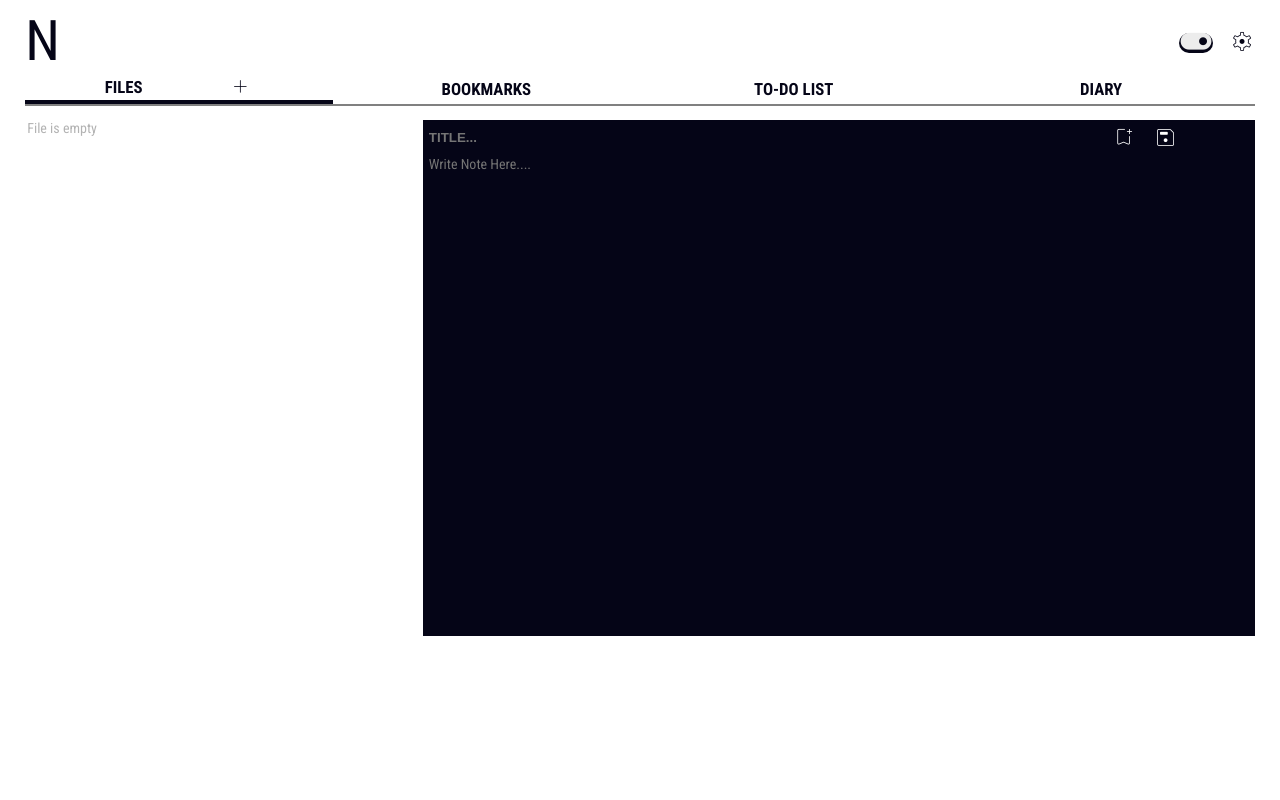
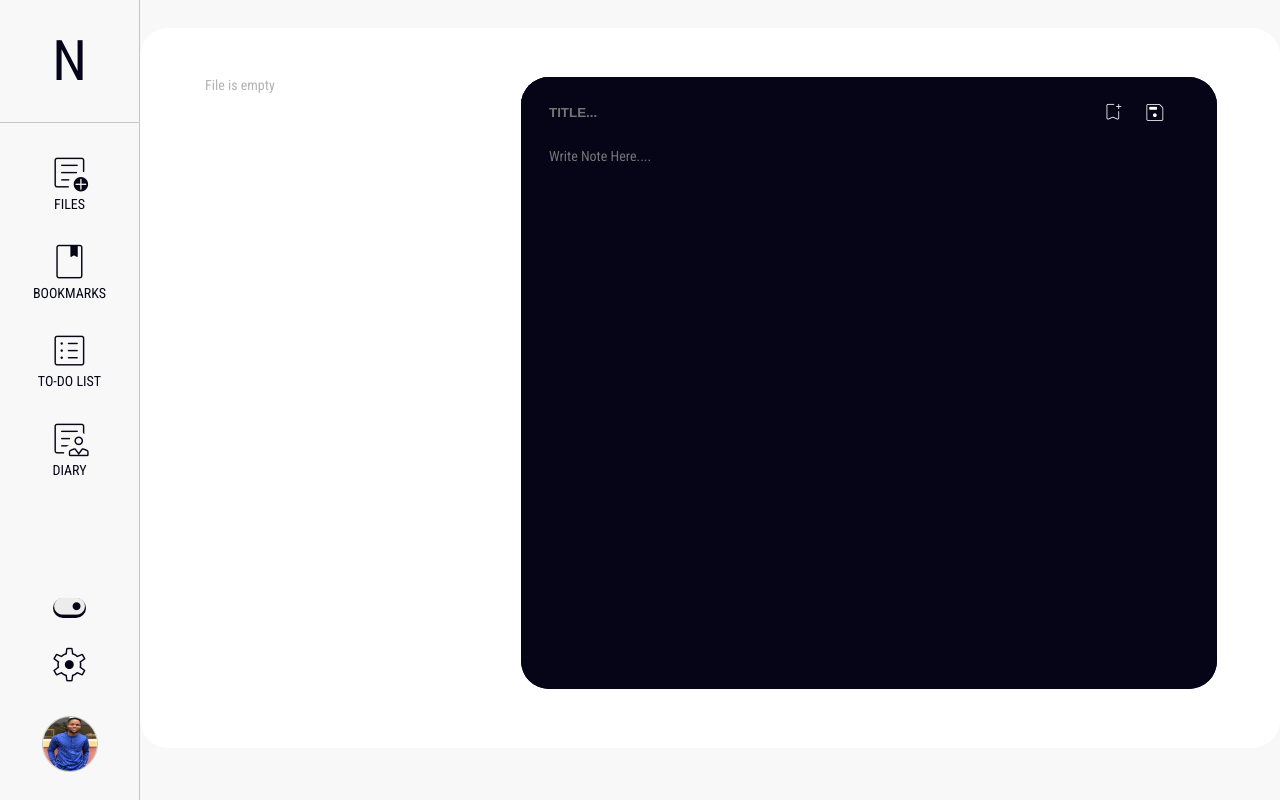
Before and after one commit to Frediey/notepad_project, a plain HTML site: page index.html in a window 1280 px wide. Drawn offline with nearby package versions, Linux system fonts and the light colour scheme.

Commit message:
changed the menu to sidebar

```diff
--- a/index.html
+++ b/index.html
@@ -15,7 +15,7 @@
 		<div class="overlay hidden"></div>
 		<div class="overlay-explode hidden"></div>
 		<div class="wrap-box">
-			<header>
+			<!-- <header>
 				<div class="main-header">
 					<p class="logo">N</p>
 					<div class="buttons">
@@ -34,6 +34,7 @@
 						</span>
 					</div>
 				</div>
+
 				<div class="menu">
 					<ul class="menu-list grid grid-4-cols">
 						<li class="menu-list-item flex flex-gap-sm main-tab active">
@@ -54,7 +55,67 @@
 						</li>
 					</ul>
 				</div>
-			</header>
+			</header> -->
+
+			<div class="sidebar">
+				<div class="nav-bar">
+					<p class="logo">N</p>
+
+					<ul class="nav">
+						<li class="nav-item main-tab active">
+							<span class="material-symbols-rounded lg-32" id="file">
+								add_notes
+							</span>
+							<p class="nav-label">Files</p>
+						</li>
+
+						<li class="nav-item">
+							<span class="material-symbols-rounded lg-32" id="bookmark">
+								book
+							</span>
+							<p class="nav-label">Bookmarks</p>
+						</li>
+
+						<li class="nav-item">
+							<span class="material-symbols-rounded lg-32" id="todo">
+								list_alt
+							</span>
+							<p class="nav-label">To-do List</p>
+						</li>
+
+						<li class="nav-item">
+							<span class="material-symbols-rounded lg-32" id="diary">
+								clinical_notes
+							</span>
+							<p class="nav-label">Diary</p>
+						</li>
+					</ul>
+				</div>
+
+				<!-- <span class="material-symbols-rounded md-18 add-file"> add </span> -->
+				<div class="buttons">
+					<div class="toggle-buttons">
+						<div class="toggle-day">
+							<span class="material-symbols-rounded md-18"> toggle_on </span>
+							<span class="background-day"></span>
+						</div>
+						<div class="toggle-night hidden">
+							<span class="material-symbols-rounded md-18"> toggle_off </span>
+							<span class="background-night"></span>
+						</div>
+					</div>
+					<span class="material-symbols-rounded settings lg-32">
+						settings
+					</span>
+					<div class="profile">
+						<img
+							class="profile-pic"
+							src="img/Profile-Picture.jpeg"
+							alt="profile-picture"
+						/>
+					</div>
+				</div>
+			</div>
 
 			<!-- SETTINGS TAB -->
 			<div class="settings-page wrap-box hidden">
--- a/scripts/main.js
+++ b/scripts/main.js
@@ -19,7 +19,7 @@ const saveBtn = document.querySelector(".save");
 const addFile = document.querySelector(".add-file");
 const summary = document.querySelector(".summary");
 const fileWrap = document.querySelectorAll(".file-wrap");
-const anchors = document.querySelectorAll(".menu-list-link");
+const anchors = document.querySelectorAll(".nav-item");
 const files = document.querySelector(".files");
 const closeBtns = document.querySelectorAll(".close");
 const emptyBookmark = document.querySelector(".bookmark > .bookmark");
@@ -34,9 +34,10 @@ const bodyStyle = document.body.style;
 
 // Default active tab
 let activeEl = Array.from(anchors).find((anchor) =>
-	anchor.parentElement.classList.contains("active")
+	anchor.classList.contains("active")
 );
-activeEl.parentElement.style.borderBottom = `4px solid ${bodyStyle.color}`;
+// activeEl.style.borderBottom = `4px solid ${bodyStyle.color}`;
+activeEl.style.fontVariationSettings = `FILL 1`;
 
 // Day and night implementation helper function
 function dayNightImplementation(lists) {
@@ -61,7 +62,7 @@ const toggles = function (firstColor, secondColor) {
 	settingsPage.style.color = bodyStyle.color;
 	settingsPage.style.backgroundColor = bodyStyle.backgroundColor;
 
-	activeEl.parentElement.style.borderBottom = `4px solid ${bodyStyle.color}`;
+	activeEl.style.borderBottom = `4px solid ${bodyStyle.color}`;
 
 	if (unorderedList?.contains(listItem)) {
 		dayNightImplementation(fileList);
@@ -100,16 +101,18 @@ toggleDayAndNight.addEventListener("click", toggle);
 // Callback Functions
 function tabFormat() {
 	anchors.forEach((anchor) => {
-		anchor.parentElement.classList?.remove("active");
-		anchor.parentElement.style.borderBottom = "";
+		anchor.classList?.remove("active");
+		anchor.style.color = "";
+		anchor.style.backgroundColor = "";
 	});
 }
 
 function callBack(e, tab) {
 	tab.classList.remove("hidden");
 	tab.style.display = "block";
-	e.target.parentElement.style.borderBottom = `4px solid ${textField.style.backgroundColor}`;
-	e.target.parentElement.classList.add("active");
+	// e.target.parentElement.style.borderBottom = `4px solid ${textField.style.backgroundColor}`;
+	e.target.parentElement.style.fill = `${textField.style.backgroundColor}`;
+	e.target.classList.add("active");
 }
 
 function tabActive(e) {
@@ -135,14 +138,14 @@ anchors.forEach((anchor) => {
 	});
 });
 
-addFile.addEventListener("click", (e) => {
-	clearText();
-	tabFormat();
-	tabActive(e);
-	fileWrap.forEach((tab) => {
-		if (tab.id === e.target.previousElementSibling.id) callBack(e, tab);
-	});
-});
+// addFile.addEventListener("click", (e) => {
+// 	clearText();
+// 	tabFormat();
+// 	tabActive(e);
+// 	fileWrap.forEach((tab) => {
+// 		if (tab.id === e.target.previousElementSibling.id) callBack(e, tab);
+// 	});
+// });
 
 ////////////////
 /// NEW FILE ///
--- a/styles/styles.css
+++ b/styles/styles.css
@@ -19,6 +19,7 @@ html {
 body {
 	font-family: "Roboto condensed";
 	color: #050517;
+	background-color: #f8f8f8;
 	position: relative;
 	height: 100vh;
 }
@@ -91,12 +92,16 @@ body::-webkit-scrollbar {
 	font-size: 1.8rem;
 }
 
+.material-symbols-rounded.lg-32 {
+	font-size: 3.2rem;
+}
+
 .material-symbols-rounded:hover {
 	cursor: pointer;
 }
 
 .wrap-box {
-	padding: 0.6rem 1.8rem 4rem;
+	/* padding: 2rem 0; */
 	/* margin: 0 auto; */
 	/* max-width: 80rem; */
 	/* max-width: 100%; */
@@ -105,6 +110,12 @@ body::-webkit-scrollbar {
 }
 
 .file-wrap {
+	background-color: #fff;
+	height: 90vh;
+	max-width: 90rem;
+	padding: 2.5rem;
+	margin: 2rem auto;
+	border-radius: 2rem;
 	position: relative;
 }
 
@@ -114,18 +125,23 @@ body::-webkit-scrollbar {
 	justify-content: space-between;
 	align-items: center;
 }
+
 .logo {
 	display: inline-block;
 	font-size: 4rem;
+	padding: 2rem;
+	text-align: center;
 	cursor: pointer;
+	border-bottom: 0.1rem solid #c5c5c5;
 }
 
 .buttons {
 	display: flex;
+	flex-direction: column;
 	align-items: center;
-	justify-content: space-between;
-	gap: 1.2rem;
+	gap: 2rem;
 	position: relative;
+	margin-bottom: 2rem;
 }
 
 .settings-page {
@@ -258,6 +274,19 @@ body::-webkit-scrollbar {
 	border: none;
 }
 
+.profile {
+	width: 4rem;
+	height: 4rem;
+	border: 0.1rem solid #c5c5c5;
+	border-radius: 50%;
+}
+
+.profile-pic {
+	width: 100%;
+	height: 100%;
+	border-radius: 50%;
+}
+
 /* NAVIGATION */
 .menu-list {
 	font-size: 1.2rem;
@@ -281,24 +310,67 @@ body::-webkit-scrollbar {
 	text-decoration: none;
 }
 
+.sidebar {
+	display: flex;
+	flex-direction: column;
+	justify-content: space-between;
+	width: 10rem;
+	height: 100vh;
+	border-right: 0.1rem solid #c5c5c5;
+	text-transform: uppercase;
+
+	position: fixed;
+	top: 0;
+	left: 0;
+}
+
+.nav-bar {
+	display: flex;
+	flex-direction: column;
+	justify-content: space-between;
+}
+
+.nav {
+	display: flex;
+	flex-direction: column;
+	padding-top: 2rem;
+	gap: 2rem;
+}
+
+.nav-item {
+	display: flex;
+	flex-direction: column;
+	align-items: center;
+}
+
+.main-header {
+	display: flex;
+	flex-direction: column;
+	gap: 2rem;
+}
+
 /* MAIN BODY */
+main {
+	margin-left: 10rem;
+}
+
 .container-grid {
 	display: grid;
 	grid-template-columns: 2.5fr 6fr;
-	justify-content: left;
-	column-gap: 1rem;
+	/* justify-content: left; */
+	column-gap: 2rem;
 }
 
 .container {
-	padding: 1rem 0;
-	height: 70vh;
+	padding: 1rem 2rem;
+	height: 80vh;
 	/* max-width: 80%; */
 	/* margin: auto; */
 	overflow-y: scroll;
 }
 
 .summary {
-	width: 30vw;
+	/* width: 30vw; */
 	/* width: 32rem; */
 }
 
@@ -319,10 +391,10 @@ body::-webkit-scrollbar {
 	display: flex;
 	align-items: center;
 	justify-content: space-between;
-	padding: 0.8rem 0.5rem;
+	padding: 0.8rem 2rem;
 	font-size: 1rem;
-	height: 6rem;
-	border-radius: 0.8rem;
+	height: 8rem;
+	border-radius: 2rem;
 	margin-bottom: 1.2rem;
 	cursor: pointer;
 	background-color: #050517;
@@ -371,9 +443,11 @@ body::-webkit-scrollbar {
 
 .text-field {
 	max-width: 60rem;
-	height: 60vh;
+	height: 100%;
 	background-color: #050517;
 	color: #fff;
+	border-radius: 2rem;
+	overflow: hidden;
 }
 
 .text-field-header {
@@ -383,7 +457,7 @@ body::-webkit-scrollbar {
 .text-field-title {
 	border: none;
 	width: 80%;
-	padding: 0.4rem 0.4rem;
+	padding: 2rem;
 	font-weight: 700;
 	text-transform: uppercase;
 	background-color: inherit;
@@ -402,7 +476,7 @@ body::-webkit-scrollbar {
 	resize: none;
 	background-color: inherit;
 	color: inherit;
-	padding: 0 0.4rem;
+	padding: 0 2rem;
 	font-size: 1rem;
 	border: none;
 }
```
Also changed, not shown: img/Profile-Picture.jpeg (added).
